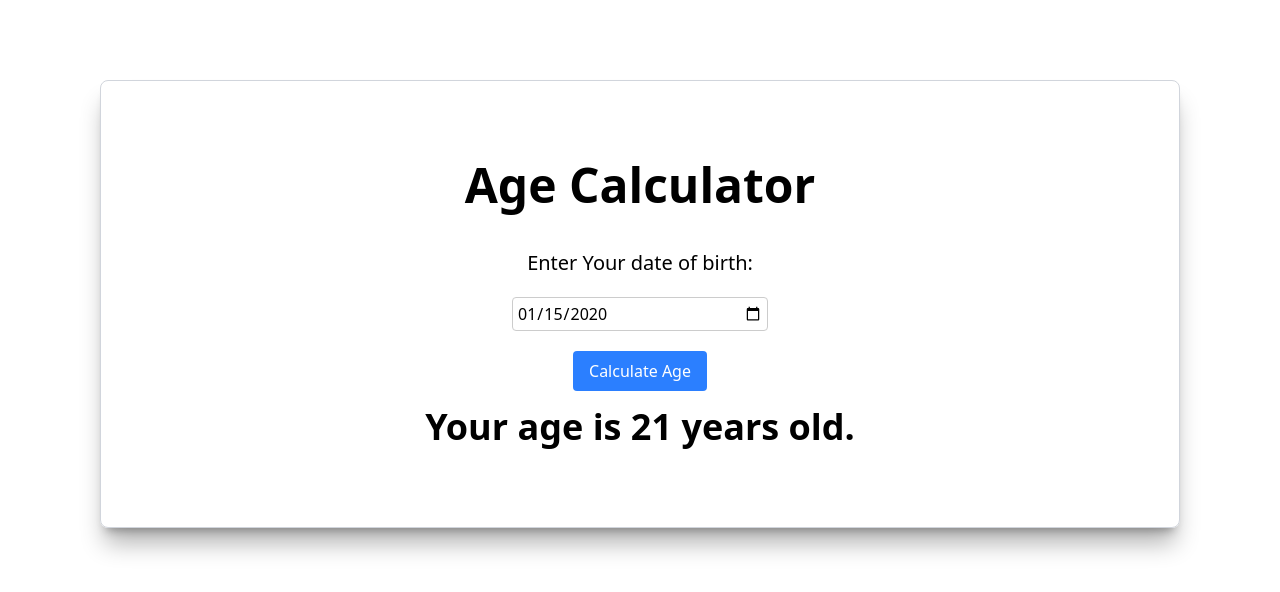
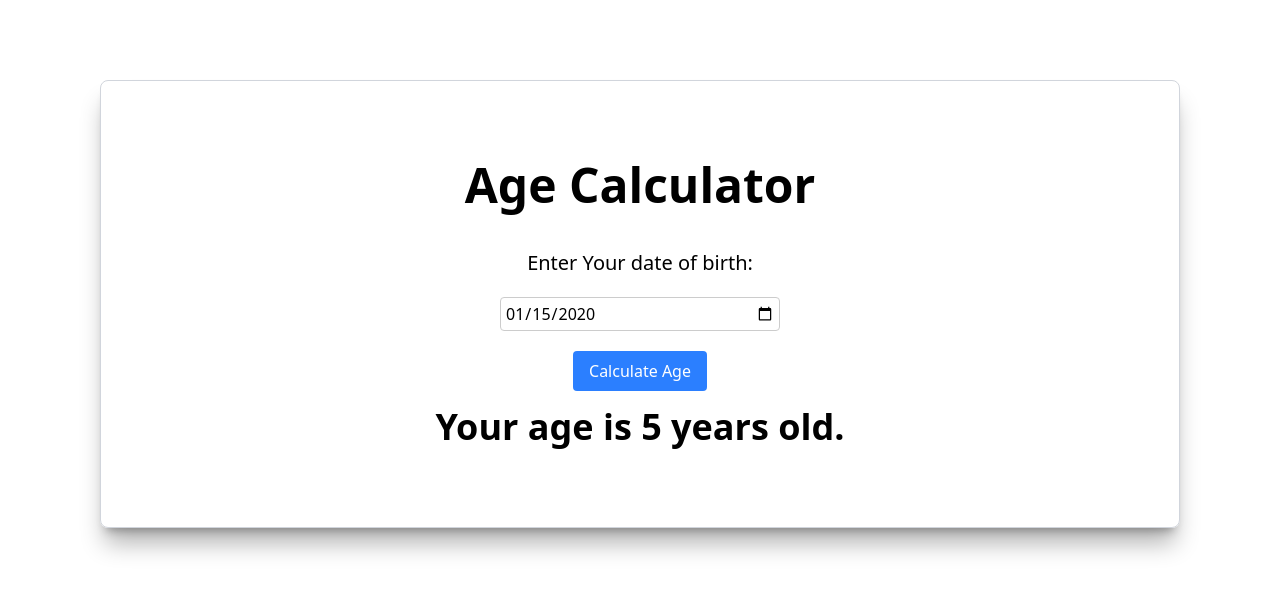
Before and after one commit to ARAFATH-SH/Learn_Javascript, a plain HTML site: page Basic Projects/Age Calculator/index.html in a window 1280 px wide. Both pictures are taken after typing "2020-01-15" into the empty fields and a click on the button "Calculate Age". Drawn offline with nearby package versions, Linux system fonts and the light colour scheme.

Commit message:
add javascript

```diff
--- a/Basic Projects/Age Calculator/index.html
+++ b/Basic Projects/Age Calculator/index.html
@@ -4,7 +4,6 @@
     <meta charset="UTF-8">
     <meta name="viewport" content="width=device-width, initial-scale=1.0">
     <script src="https://cdn.jsdelivr.net/npm/@tailwindcss/browser@4"></script>
-    <link rel="stylesheet" href="style.css">
     <title>Age Calculator</title>
 </head>
 <body class="mx-5 md:mx-25">
@@ -14,12 +13,13 @@
             <label for="date_of_birth" class="mb-5 text-xl">
                 Enter Your date of birth:
             </label>
-            <input type="date" id = "date_of_birth" name="date_of_birth" class="border border-[#ccc] p-1 rounded mb-5 w-full md:w-64" />
-            <button class="bg-blue-500 hover:bg-blue-700 text-white py-2 px-4 rounded bg-blue-500 transition delay-150 duration-300 ease-in-out hover:-translate-y-1 hover:scale-105 hover:bg-blue-500 cursor-pointer">
+            <input type="date" id = "date_of_birth" name="date_of_birth" class="border border-[#ccc] p-1 rounded mb-5 w-full md:w-70" />
+            <button id = "btn" class="bg-blue-500 hover:bg-blue-700 text-white py-2 px-4 rounded bg-blue-500 transition delay-150 duration-300 ease-in-out hover:-translate-y-1 hover:scale-105 hover:bg-blue-500 cursor-pointer">
                 Calculate Age
             </button>
-            <p id="result" class="mt-4 text-4xl font-semibold">Your age is 21 years old.</p>
+            <p id="result" class="mt-4 text-4xl font-semibold"></p>
         </div>
     </div>
+    <script src="script.js"></script>
 </body>
 </html>
--- a/Basic Projects/Age Calculator/script.js
+++ b/Basic Projects/Age Calculator/script.js
@@ -0,0 +1,26 @@
+const btnElement = document.getElementById("btn");
+let dateOfBirthElement = document.getElementById("date_of_birth");
+
+btnElement.addEventListener("click", calculateAge);
+
+function calculateAge(){
+    const dateofbirthValue = dateOfBirthElement.value;
+    if(dateofbirthValue === ""){
+        alert("Please enter your date of birth");
+    }
+    else{
+        const age = getAge(dateofbirthValue);
+        const resultElement = document.getElementById("result");
+        resultElement.innerText = `Your age is ${age} ${age>1 ? "years" : "year"} old.`;
+    }
+}
+function getAge(dateString){
+    const todaysDate = new Date();
+    const birthDate = new Date(dateString);
+    let age = todaysDate.getFullYear() - birthDate.getFullYear();
+    const monthDiff = todaysDate.getMonth() - birthDate.getMonth();
+    if(monthDiff < 0 || (monthDiff === 0 && todaysDate.getDate() < birthDate.getDate())){
+        age--;
+    }
+    return age;
+}
```
Also changed, not shown: Basic Projects/Age Calculator/style.css (deleted).
